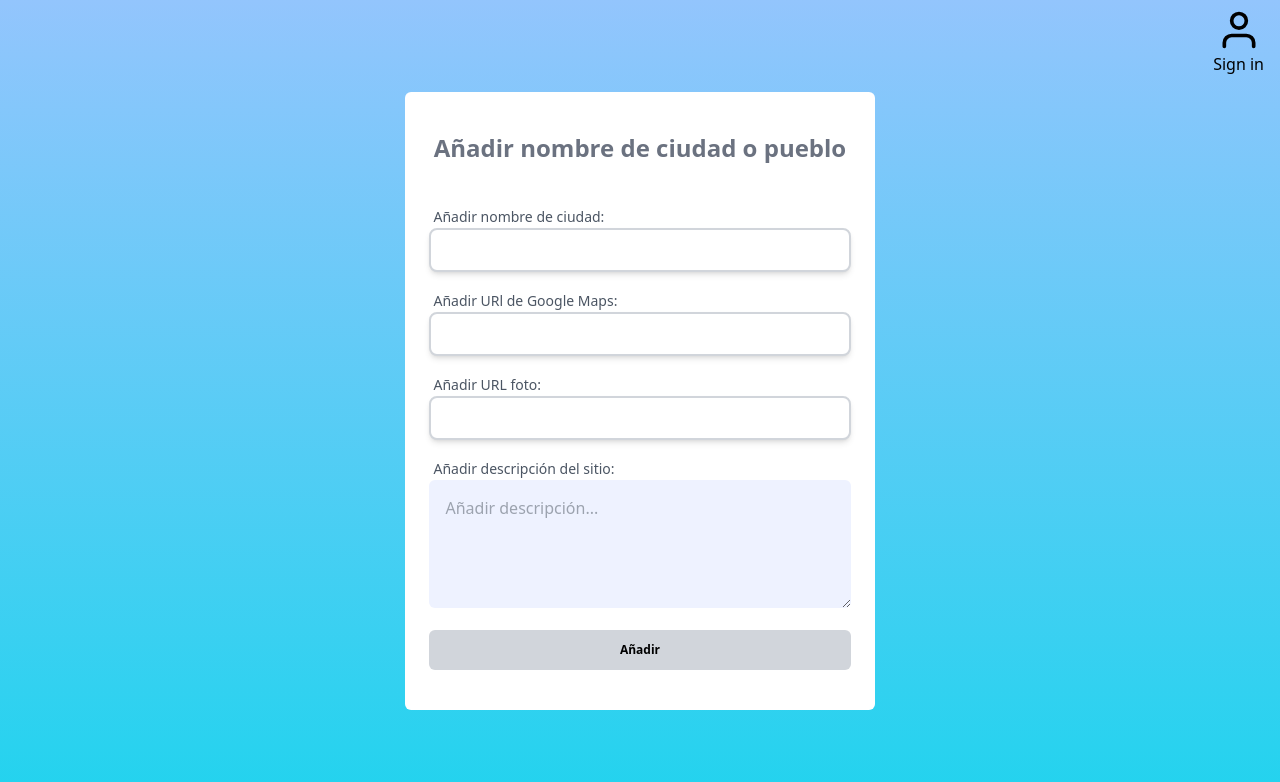
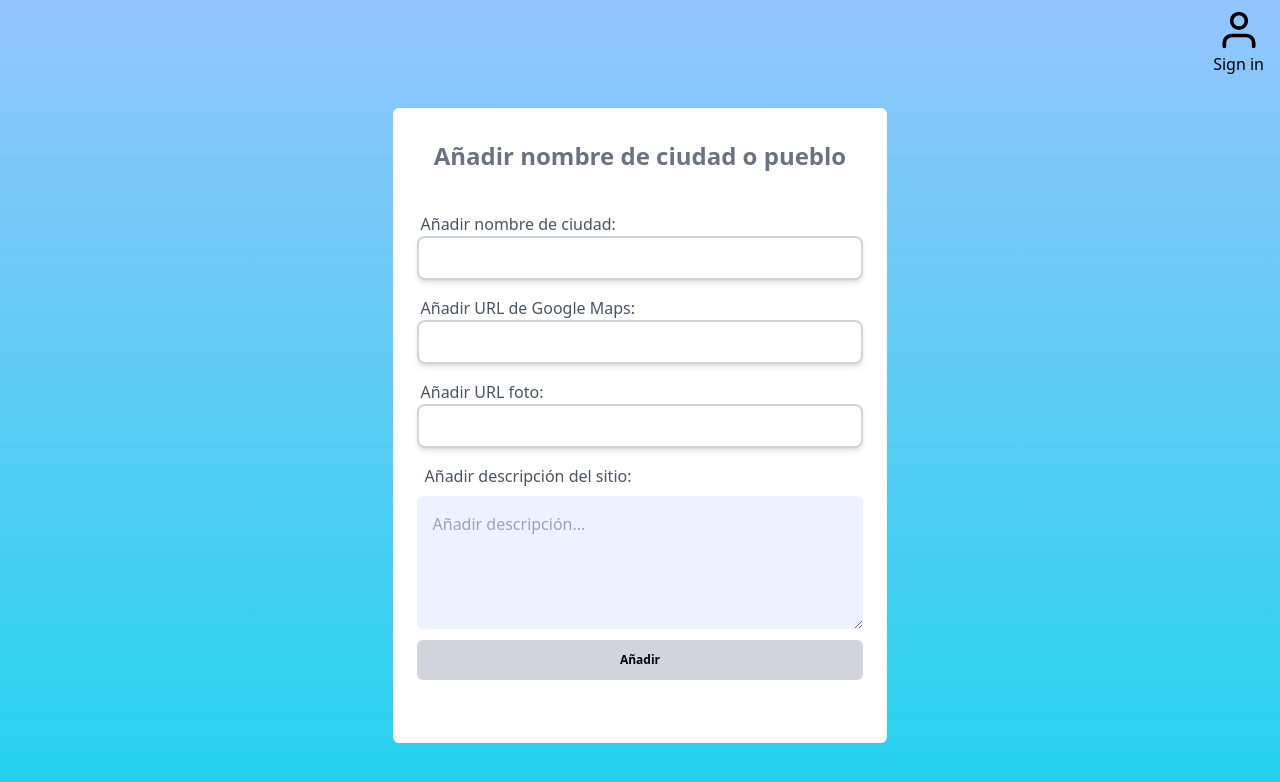
Before and after one commit to FranciscoJavierPizarro/Sisinf-project, a Next.js app: page /addCity in a window 1280 px wide. Shown: the top 782 px of the page. Built offline with nearby package versions, Linux system fonts and the light colour scheme; no server answers.

Commit message:
Pequeña mejora visual en sitio, añadir ciudad-sitio y sidebar

```diff
--- a/components/CommentCard.js
+++ b/components/CommentCard.js
@@ -1,4 +1,5 @@
 import Link from "next/link"
+import { FiMessageSquare} from "react-icons/fi";
 import { useRouter } from "next/router"
 export default function CommentCard({ autor, fecha, contenido }) {
   const router = useRouter()
@@ -6,11 +7,14 @@ export default function CommentCard({ autor, fecha, contenido }) {
     <>
       <div className="mt-4 mx-4 bg-white font-normal text-gray-900  rounded-md">
 
-        <div className="p-4 flex items-center p-2 text-base font-normal text-gray-900">
-          {autor}
+        <div className="flex items-end text-base font-normal text-gray-900">
+          <div className="mt-2 mx-2 text-xl text-black">
+            <FiMessageSquare/>
+          </div>
+           {autor}
           <p>{fecha}</p>
           </div>
-          <span className="ml-3">{contenido}</span>
+          <div className="text-justify mx-2 text-lg">{contenido}</div>
 
       </div>
     </>
--- a/components/Sidebar.js
+++ b/components/Sidebar.js
@@ -57,11 +57,11 @@ export default function Sidebar() {
     return (
         <>
             <aside className="w-64 h-full absolute top-0 left-0 bg-gradient-to-t from-cyan-500 to-blue-500" aria-label="Sidebar">
-            <div className="w-1/8 h-24 mb-6 mt-8 ml-1/6 rounded-2xl">
-                <img src={"/logoNombre.png"}className="ml-16 w-34 h-24 object-cover self-auto"/>
+            <div className="grid h-36 mb-2 mt-4 justify-items-center text-white">
+                <img src={"/logoNombre.png"} className="self-auto h-36"/>
 
             </div>
-            <div className="overflow-y-auto rounded">
+            <div className="overflow-y-auto ">
                 <ul className="">
                     {list}
                     {session && Loggedlist}
--- a/components/SidebarButton.js
+++ b/components/SidebarButton.js
@@ -6,7 +6,7 @@ export default function SidebarButton({ text,url,logo }) {
       <>
         <li className={router.pathname === url ? "bg-activesidebar" : "bg-bg-gradient-to-r from-cyan-500 to-blue-500"}>
             <Link href={url} >
-                <div className="p-4 flex items-center p-2 text-base font-normal text-gray-900 hover:cursor-pointer hover:bg-activesidebar">
+                <div className="flex items-center p-3 text-lg font-normal text-gray-900 hover:cursor-pointer hover:bg-activesidebar">
                     {logo}
                     <span className="ml-3">{text}</span>
                 </div>
--- a/pages/addCity.js
+++ b/pages/addCity.js
@@ -34,23 +34,23 @@ export default function AddCity() {
 
     return (
       <>
-      <div className="flex justify-center">
+      <div className="flex justify-center h-5/6">
 
       <form
       method="post"
       onSubmit={(e) => {
         handleSubmit(e,session)
       }}
-      className="mt-4"
+      className="mt-8"
       >
-      <div className=" bg-white rounded-md px-6 py-10 w-full ml-70 mx-auto">
+      <div className="bg-white rounded-md px-6 py-8 w-full mx-auto h-full">
         <h1 className="text-center text-2xl font-bold text-gray-500 mb-10">Añadir nombre de ciudad o pueblo</h1>
-        <div className="space-y-4">
+          <div className="space-y-4 h-full">
 
 
-        <div className="flex gap-x-2 mt-1">
+        <div>
           <label type="name" className="block w-full">
-              <span className="px-1 text-sm text-gray-600">Añadir nombre de ciudad:</span>
+              <span className="px-1 text-md text-gray-600">Añadir nombre de ciudad:</span>
               <input
                 type="name"
                 id="name"
@@ -64,9 +64,9 @@ export default function AddCity() {
               />
             </label>
           </div>
-          <div className="flex gap-x-2 mt-1">
+          <div>
             <label className="block w-full">
-              <span className="px-1 text-sm text-gray-600">Añadir URl de Google Maps:</span>
+              <span className="px-1 text-md text-gray-600">Añadir URL de Google Maps:</span>
               <input
                 type="url"
                 id="maps"
@@ -79,9 +79,9 @@ export default function AddCity() {
               />
             </label>
           </div>
-          <div className="flex gap-x-2 mt-1">
+          <div>
             <label className="block w-full">
-              <span className="px-1 text-sm text-gray-600">Añadir URL foto:</span>
+              <span className="px-1 text-md text-gray-600">Añadir URL foto:</span>
               <input
                 type="url"
                 id="photo"
@@ -94,15 +94,15 @@ export default function AddCity() {
                 />
             </label>
           </div>
-          <div className="gap-x-2 mt-2">
-            <span className="px-1 text-sm text-gray-600">Añadir descripción del sitio:</span>
-              <textarea id="descp" rows="4" className="w-full font-arial p-4 text-gray-600 bg-indigo-50 outline-none rounded-md" placeholder="Añadir descripción..."></textarea>
+          <div className="h-40">
+            <span className="ml-2 text-md text-gray-600">Añadir descripción del sitio:</span>
+              <textarea id="descp" maxlength="251" required className="h-5/6 mt-2  w-full font-arial p-4 text-gray-600 bg-indigo-50 outline-none rounded-md" placeholder="Añadir descripción..."></textarea>
           </div>
 
 
         <button
                 type="submit"
-                className="capitalize mt-4 w-full tracking-normal px-4 py-3 text-xs font-bold text-center text-black bg-gray-300 hover:bg-gray-500 rounded-md hover:bg-blue-200"
+                className="capitalize w-full tracking-normal px-2 py-3 focus:ring-black focus:ring-1 text-xs font-bold text-center text-black bg-gray-300 hover:bg-gray-500 rounded-md hover:bg-blue-200"
                 >
                 Añadir
               </button>
--- a/pages/addPlace/[id].js
+++ b/pages/addPlace/[id].js
@@ -34,24 +34,24 @@ export default function AddPlace(id) {
 
     return (
       <>
-      <div className="flex justify-center">
+      <div className="flex justify-center h-5/6">
 
       <form
       method="post"
       onSubmit={(e) => {
         handleSubmit(e,id,session)
       }}
-      className="mt-4"
+      className="mt-8"
     >
 
-      <div className=" bg-white rounded-md px-6 py-10 w-full ml-70 mx-auto">
-        <h1 className="text-center text-2xl font-bold text-gray-500 mb-10">Añadir sitio</h1>
-        <div className="space-y-4">
+      <div className="bg-white rounded-md px-6 py-8 w-full mx-auto h-full">
+        <h1 className="text-center text-2xl font-bold text-gray-500 mb-10">Añadir nombre de un sitio</h1>
+          <div className="space-y-4 h-full">
 
 
-        <div className="flex gap-x-2 mt-1">
+        <div >
           <label type="name" className="block w-full">
-              <span className="px-1 text-sm text-gray-600">Añadir nombre sitio:</span>
+              <span className="px-1 text-md text-gray-600">Añadir nombre del sitio:</span>
               <input
                 type="name"
                 id="name"
@@ -65,9 +65,9 @@ export default function AddPlace(id) {
               />
             </label>
           </div>
-          <div className="flex gap-x-2 mt-1">
+          <div >
             <label className="block w-full">
-              <span className="px-1 text-sm text-gray-600">Añadir URl de Google Maps:</span>
+              <span className="px-1 text-md text-gray-600">Añadir URL de Google Maps:</span>
               <input
                 type="url"
                 id="maps"
@@ -80,9 +80,9 @@ export default function AddPlace(id) {
               />
             </label>
           </div>
-          <div className="flex gap-x-2 mt-1">
+          <div >
             <label className="block w-full">
-              <span className="px-1 text-sm text-gray-600">Añadir URL foto:</span>
+              <span className="px-1 text-md text-gray-600">Añadir URL foto:</span>
               <input
                 type="url"
                 id="photo"
@@ -95,9 +95,9 @@ export default function AddPlace(id) {
                 />
             </label>
           </div>
-          <div className="gap-x-2 mt-2">
-            <span className="px-1 text-sm text-gray-600">Añadir descripción del sitio:</span>
-              <textarea id="descp" rows="4" className="w-full font-arial p-4 text-gray-600 bg-indigo-50 outline-none rounded-md" placeholder="Añadir descripción..."></textarea>
+          <div className="h-40">
+            <span className="ml-2 text-md text-gray-600">Añadir descripción del sitio:</span>
+              <textarea id="descp" maxlength="251" required className="h-5/6 mt-2  w-full font-arial p-4 text-gray-600 bg-indigo-50 outline-none rounded-md" placeholder="Añadir descripción..."></textarea>
           </div>
 
 
```
Also changed, not shown: pages/place/[id].js (+10 -11 lines), logoNombre (1).png (added), logoNombre.png (added).
